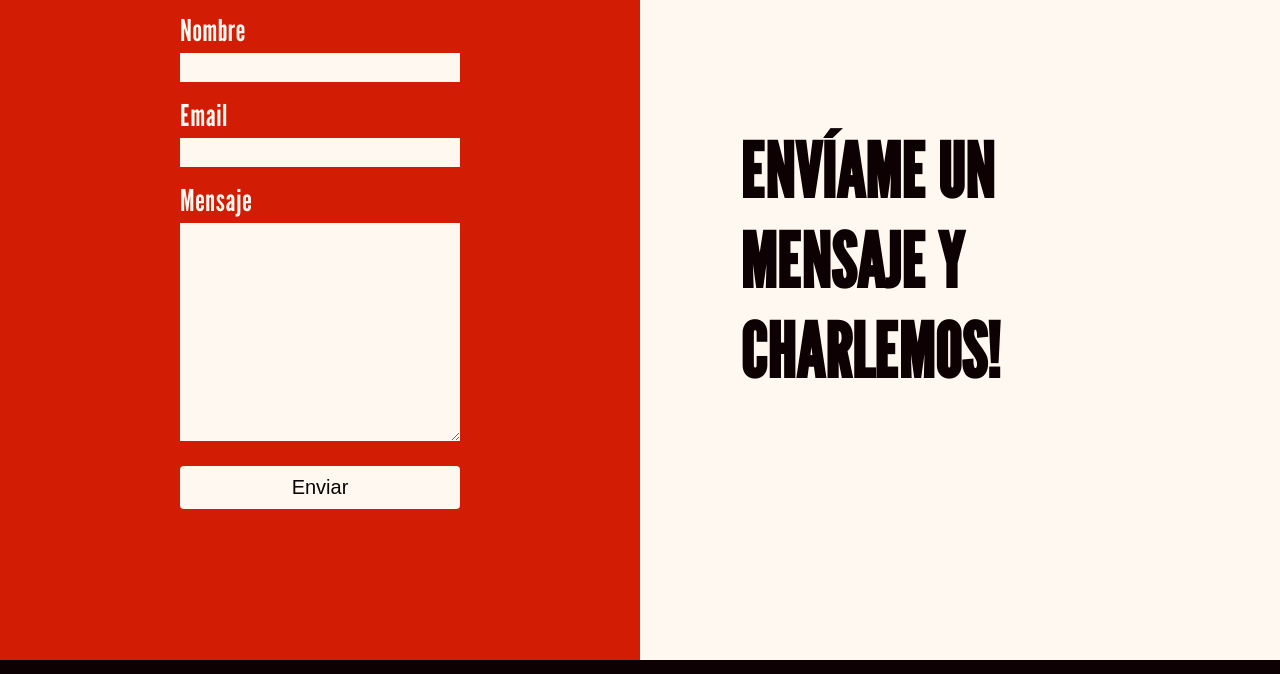
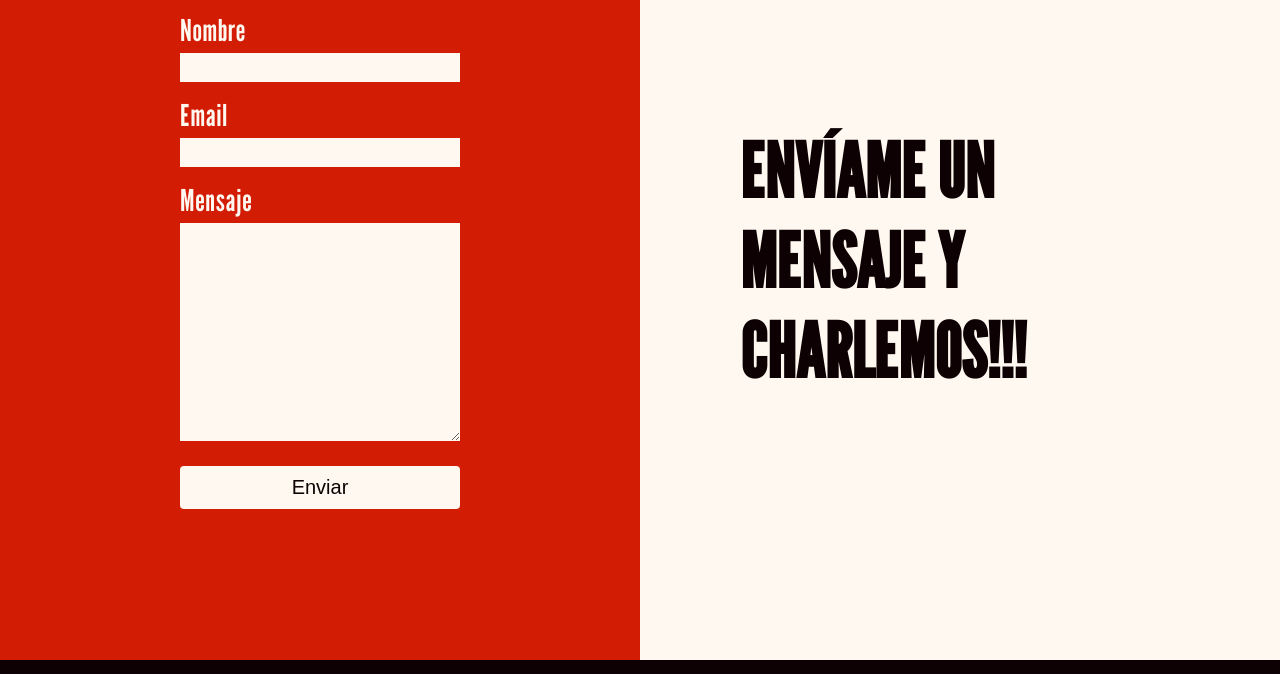
Before and after one commit to juanezequielhinojosa/portfolio-template, a plain HTML site: page index.html in a window 1280 px wide. Shown: the part 2540-3214 px from the top of the page. Drawn offline with nearby package versions, Linux system fonts and the light colour scheme; a web font is replaced by a local one.

Commit message:
se resolvio problema en el index.htnl

```diff
--- a/index.html
+++ b/index.html
@@ -121,7 +121,7 @@
         <input class="btn-send-message" type="submit" value="Enviar">
     </aside>
     <aside class="half-section title-section">
-      <h2>Envíame un mensaje y charlemos!</h2>
+      <h2>Envíame un mensaje y charlemos!!!</h2>
     </aside>
   </section>
 
```
